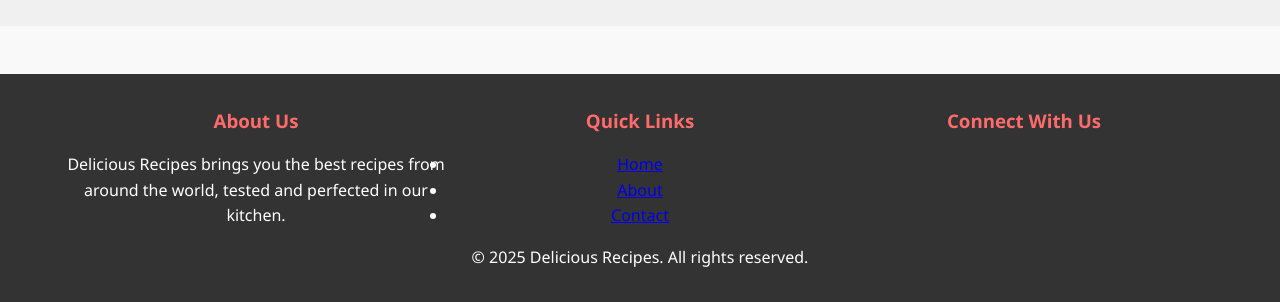
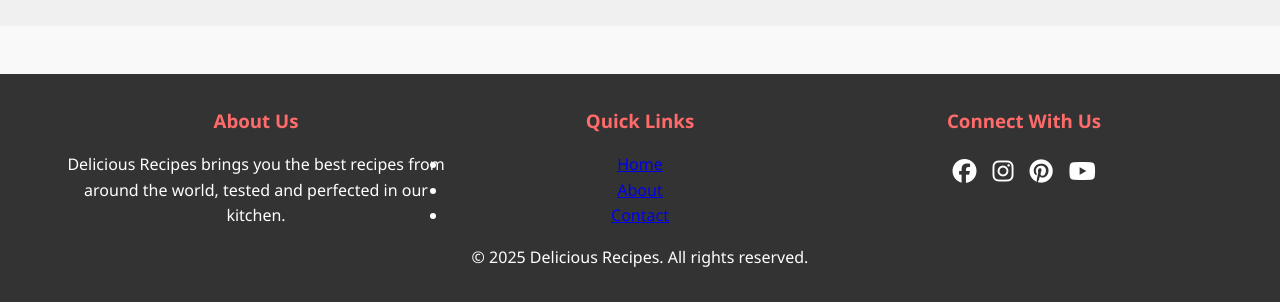
Before and after one commit to ManpreetKaur96/updated-recipe-website, a plain HTML site: page index.html in a window 1280 px wide. Shown: the part 2570-2872 px from the top of the page. Drawn offline with Linux system fonts and the light colour scheme.

Commit message:
Add social media links in footer
Added social media links to the footer section.

```diff
--- a/index.html
+++ b/index.html
@@ -179,7 +179,12 @@
 </div>
 <div class=footer-section>
 <h3>Connect With Us</h3>
-
+<ul class=social-links>
+<li><a href=#><i class="fab fa-facebook"></i></a></li>
+<li><a href=#><i class="fab fa-instagram"></i></a></li>
+<li><a href=#><i class="fab fa-pinterest"></i></a></li>
+<li><a href=#><i class="fab fa-youtube"></i></a></li>
+</ul>
 </div>
 </div>
 <div class=copyright>
```
